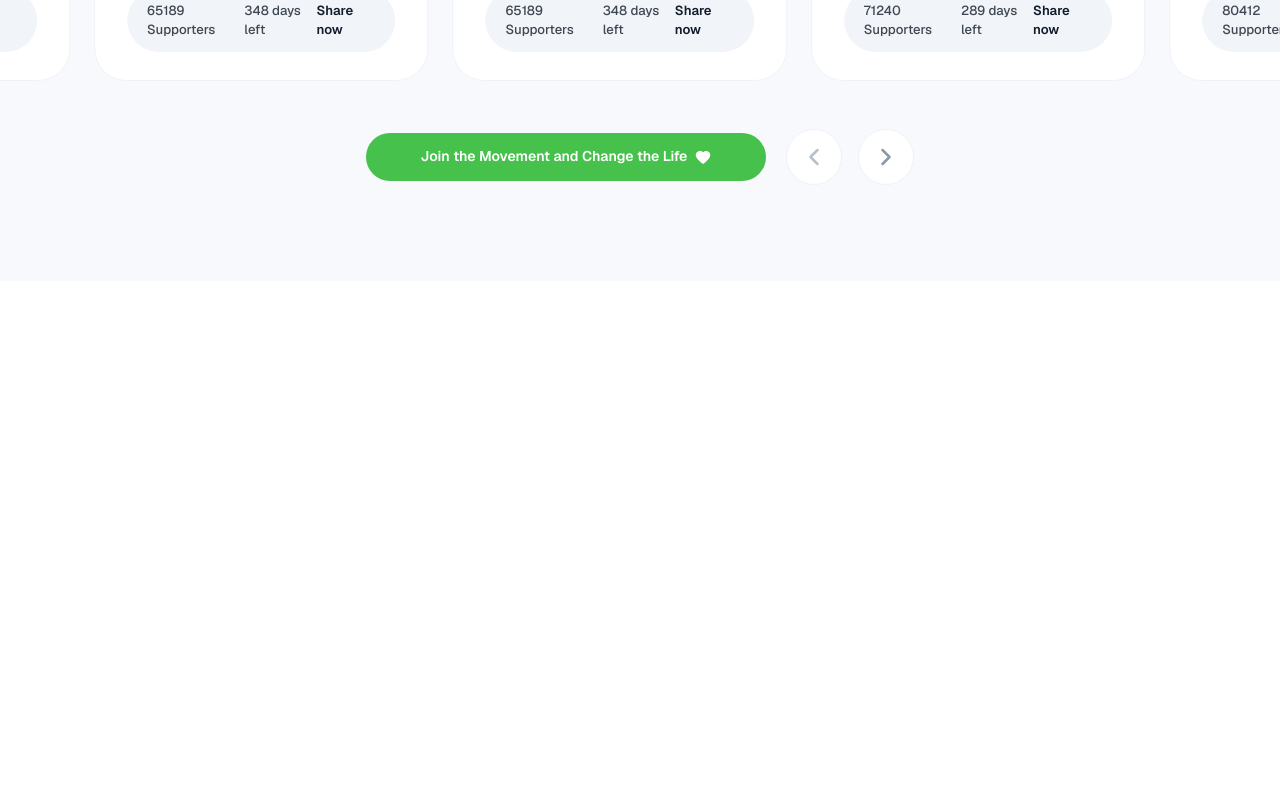
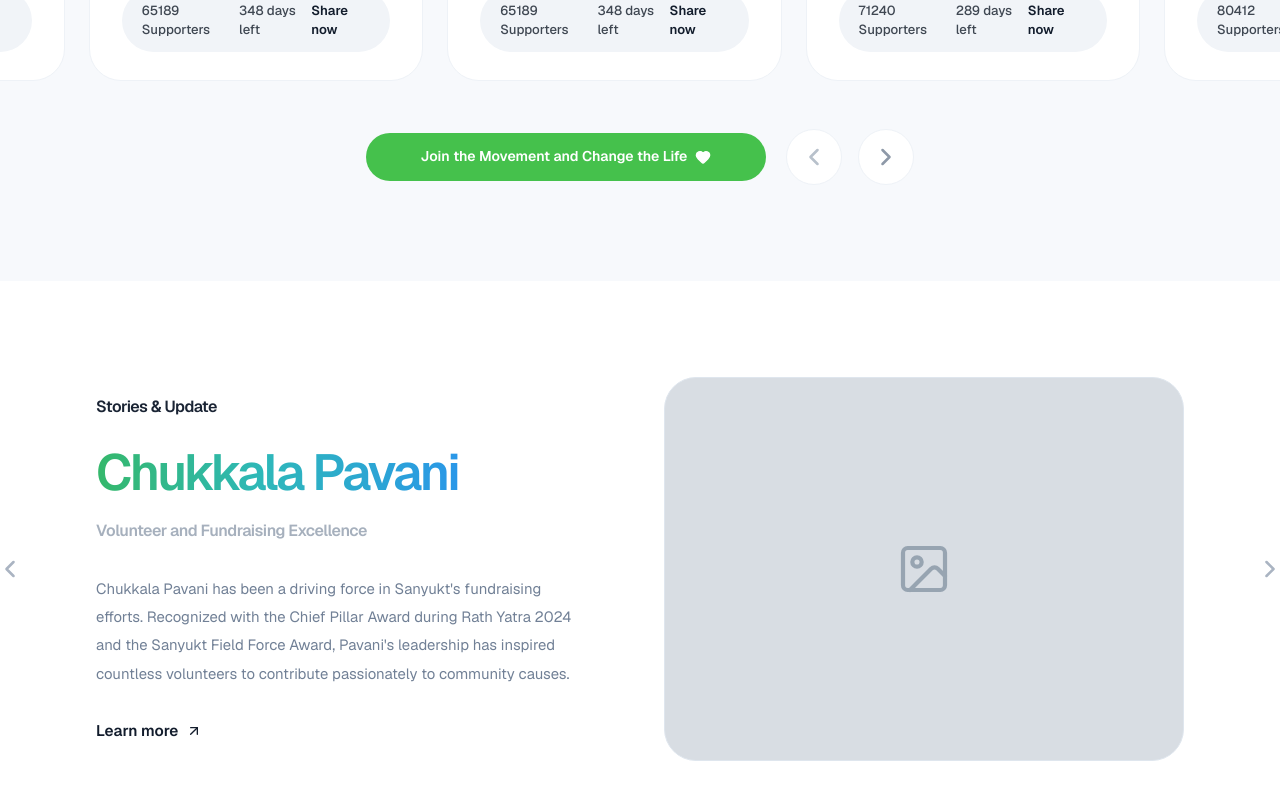
Before and after one commit to netpiedev/sanyukt, a Next.js app: page / in a window 1280 px wide. Shown: the part 2957-3757 px from the top of the page. Before the commit the page ends 3238 px from the top, so only its background shows below. Built offline with nearby package versions, Linux system fonts and the light colour scheme.

Commit message:
feat: stories section

```diff
--- a/src/app/page.tsx
+++ b/src/app/page.tsx
@@ -1,6 +1,7 @@
 import { BuildingChangeSection } from "@/components/home/building-change-section";
 import { DonationImpactSection } from "@/components/home/donation-impact-section";
 import { HomeHero } from "@/components/home/home-hero";
+import { StoriesUpdateSection } from "@/components/home/stories-update-section";
 import { WhatWeDoSection } from "@/components/home/what-we-do-section";
 import { SiteHeader } from "@/components/site-header";
 
@@ -12,6 +13,7 @@
       <BuildingChangeSection />
       <WhatWeDoSection />
       <DonationImpactSection />
+      <StoriesUpdateSection />
     </main>
   );
 }
--- /dev/null
+++ b/src/components/home/stories-update-section.tsx
@@ -0,0 +1,93 @@
+import {
+  ArrowUpRight,
+  ChevronLeft,
+  ChevronRight,
+  Image as ImageIcon,
+} from "lucide-react";
+import Link from "next/link";
+
+function ImagePlaceholder() {
+  return (
+    <div className="flex h-[21rem] w-full items-center justify-center rounded-[2rem] border border-[#dfe6ee] bg-[#d8dde3] md:h-[24rem]">
+      <ImageIcon
+        aria-hidden="true"
+        className="h-14 w-14 text-[#97a4b1]"
+        strokeWidth={1.8}
+      />
+    </div>
+  );
+}
+
+export function StoriesUpdateSection() {
+  return (
+    <section className="py-18 md:py-24">
+      <div className="relative mx-auto max-w-[1152px] px-6 sm:px-8">
+        <button
+          type="button"
+          aria-label="Previous story"
+          className="absolute right-full top-1/2 hidden -translate-y-1/2 pr-10 text-[#aab4c2] md:inline-flex"
+        >
+          <ChevronLeft
+            aria-hidden="true"
+            className="h-7 w-7"
+            strokeWidth={2.2}
+          />
+        </button>
+
+        <button
+          type="button"
+          aria-label="Next story"
+          className="absolute left-full top-1/2 hidden -translate-y-1/2 pl-10 text-[#aab4c2] md:inline-flex"
+        >
+          <ChevronRight
+            aria-hidden="true"
+            className="h-7 w-7"
+            strokeWidth={2.2}
+          />
+        </button>
+
+        <div className="mx-auto grid w-full gap-12 md:grid-cols-2 md:items-center">
+          <div className="text-center md:text-left">
+            <p className="text-[0.95rem] font-semibold tracking-[-0.03em] text-[#1a2434] md:text-[1rem]">
+              Stories &amp; Update
+            </p>
+
+            <h2 className="mt-7 text-[2.26rem] font-semibold leading-[1.02] tracking-[-0.05em] sm:text-[2.88rem] md:text-[3.16rem]">
+              <span className="bg-[linear-gradient(90deg,#35b86b_0%,#2eb8b9_46%,#2a97e8_100%)] bg-clip-text text-transparent">
+                Chukkala Pavani
+              </span>
+            </h2>
+
+            <p className="mt-5 text-[0.95rem] font-semibold tracking-[-0.03em] text-[#a6b0bd] md:text-[1rem]">
+              Volunteer and Fundraising Excellence
+            </p>
+
+            <p className="mx-auto mt-8 max-w-[35rem] text-balance text-[0.95rem] leading-[1.9] text-[#718096] md:mx-0 md:max-w-[31rem] md:text-[0.93rem]">
+              Chukkala Pavani has been a driving force in Sanyukt&apos;s
+              fundraising efforts. Recognized with the Chief Pillar Award during
+              Rath Yatra 2024 and the Sanyukt Field Force Award, Pavani&apos;s
+              leadership has inspired countless volunteers to contribute
+              passionately to community causes.
+            </p>
+
+            <Link
+              href="#"
+              className="mt-8 inline-flex items-center justify-center gap-2 text-[0.96rem] font-semibold text-[#121c2c] transition-colors duration-200 hover:text-[var(--color-button)] focus-visible:outline-none focus-visible:ring-2 focus-visible:ring-[var(--color-button)] md:justify-start"
+            >
+              <span>Learn more</span>
+              <ArrowUpRight
+                aria-hidden="true"
+                className="h-4 w-4"
+                strokeWidth={2}
+              />
+            </Link>
+          </div>
+
+          <div className="w-full">
+            <ImagePlaceholder />
+          </div>
+        </div>
+      </div>
+    </section>
+  );
+}
```
